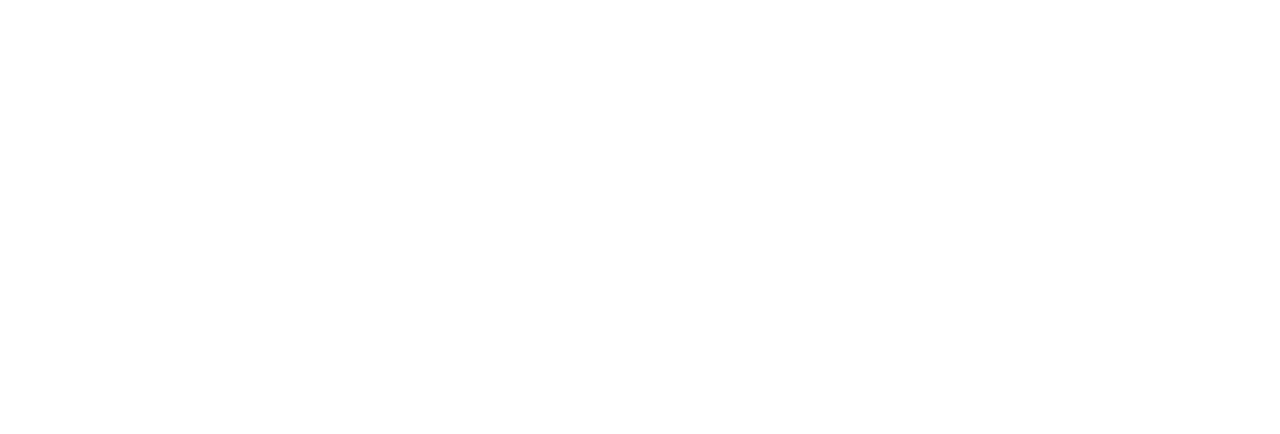
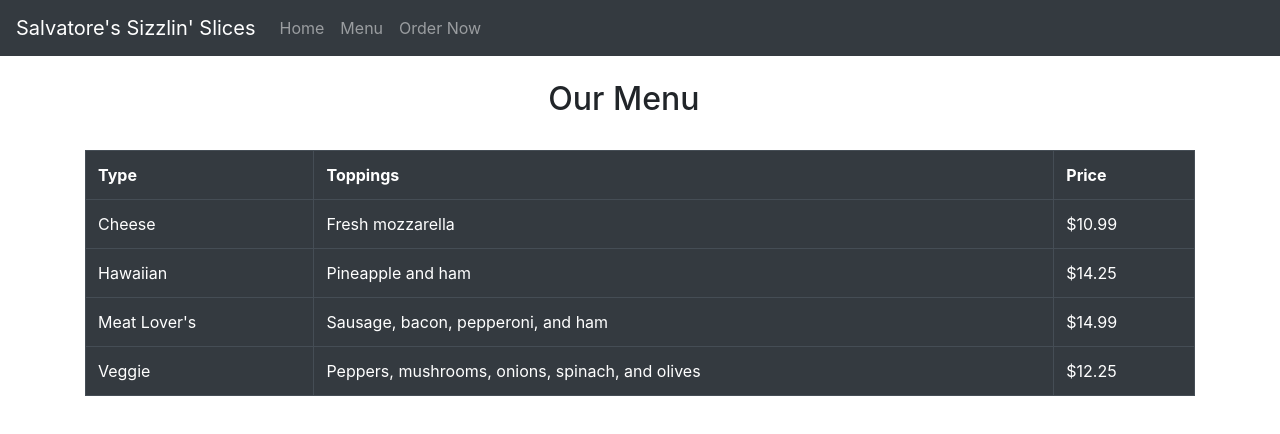
Before and after one commit to djg9/week9-coding-assignment, a website: page menu.html in a window 1280 px wide. Drawn offline with nearby package versions, Linux system fonts and the light colour scheme.

Commit message:
Add home content and menu page

```diff
--- a/menu.html
+++ b/menu.html
@@ -11,6 +11,69 @@
     <script src="node_modules/jquery/dist/jquery.js"></script>
     <script src="node_modules/bootstrap/dist/js/bootstrap.bundle.js"></script>
 
+    <nav class="navbar navbar-expand-sm navbar-dark bg-dark">
+        <a class="navbar-brand" href="index.html">Salvatore's Sizzlin' Slices</a>
+        <button class="navbar-toggler" type="button" data-toggle="collapse"
+            data-target="#navbarNavDropdown" aria-control="navbarNavDropdown"
+            aria-expanded="false" aria-label="Toggle navigation">
+            <span class="navbar-toggler-icon"></span>
+        </button>
+        <div class="collapse navbar-collapse" id="navbarNavDropdown">
+            <ul class="navbar-nav">
+                <li class="nav-item">
+                    <a class="nav-link" href="index.html">Home</a>
+                </li>
+                <li class="nav-item">
+                    <a class="nav-link" href="menu.html">Menu</a>
+                </li>
+                <li class="nav-item">
+                    <a class="nav-link" href="orderNow.html">Order Now</a>
+                </li>
+            </ul>
+        </div>
+    </nav> <br>
 
+    <div class="container-fluid">
+        <div class="row">
+            <div class="col-sm-5"></div>
+            <div class="col-sm-7">
+                <h2>Our Menu</h2>
+            </div>
+        </div>
+    </div> <br>
+
+    <div class="container">
+        <div class="row">
+            <div class="col-sm">
+                <table class="table table-dark table-hover table-bordered">
+                    <tr>
+                        <th>Type</th>
+                        <th>Toppings</th>
+                        <th>Price</th>
+                    </tr>
+                    <tr>
+                        <td>Cheese</td>
+                        <td>Fresh mozzarella</td>
+                        <td>$10.99</td>
+                    </tr>
+                    <tr>
+                        <td>Hawaiian</td>
+                        <td>Pineapple and ham</td>
+                        <td>$14.25</td>
+                    </tr>
+                    <tr>
+                        <td>Meat Lover's</td>
+                        <td>Sausage, bacon, pepperoni, and ham</td>
+                        <td>$14.99</td>
+                    </tr>
+                    <tr>
+                        <td>Veggie</td>
+                        <td>Peppers, mushrooms, onions, spinach, and olives</td>
+                        <td>$12.25</td>
+                    </tr>
+                </table>
+            </div>
+        </div>
+    </div>
 </body>
 </html>
```
Also changed, not shown: index.html (+26 -2 lines), orderNow.html (+28 -0 lines), pizza.jpg (added).
